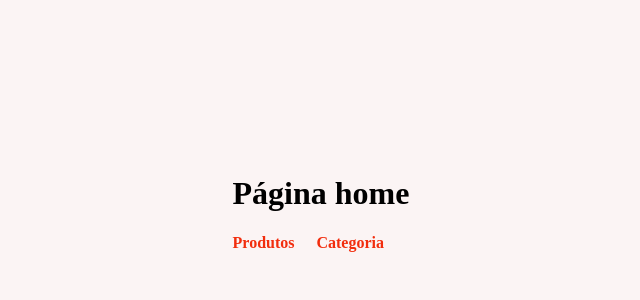
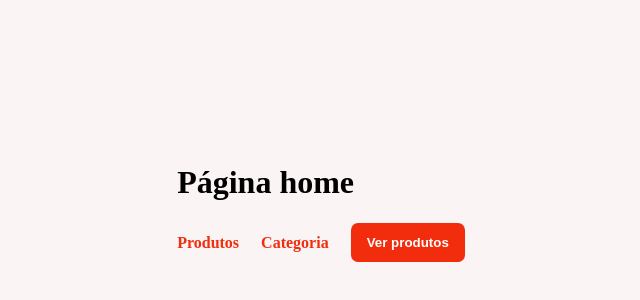
Before and after one commit to leonardoSzarblewski/React-Router, a React (Vite) app: page / in a window 1280 px wide. Shown: the part 198-498 px from the top of the page, without its empty margins (319-959 px from the left). Built offline with nearby package versions, Linux system fonts and the light colour scheme.

Commit message:
Add button to navigate to Products page in Home component

```diff
--- a/src/main.css
+++ b/src/main.css
@@ -50,3 +50,13 @@ strong {
   color: #f22d0d;
   text-transform: uppercase;
 }
+
+button {
+  background-color: #f22d0d;
+  padding: 12px 16px;
+  border-radius: 7px;
+  border: none;
+  color: #ffffff;
+
+  cursor: pointer;
+}
--- a/src/pages/Home.tsx
+++ b/src/pages/Home.tsx
@@ -1,4 +1,12 @@
+import { useNavigate } from "react-router";
+
 export default function Home() {
+  const navigate = useNavigate();
+
+  function productOpen() {
+    navigate("/products");
+  }
+
   return (
     <div>
       <h1>Página home</h1>
@@ -6,6 +14,10 @@ export default function Home() {
       <nav>
         <a href="/products">Produtos</a>
         <a href="/products?category=tvs">Categoria</a>
+
+        <button type="button" onClick={productOpen}>
+          Ver produtos
+        </button>
       </nav>
     </div>
   );
```
